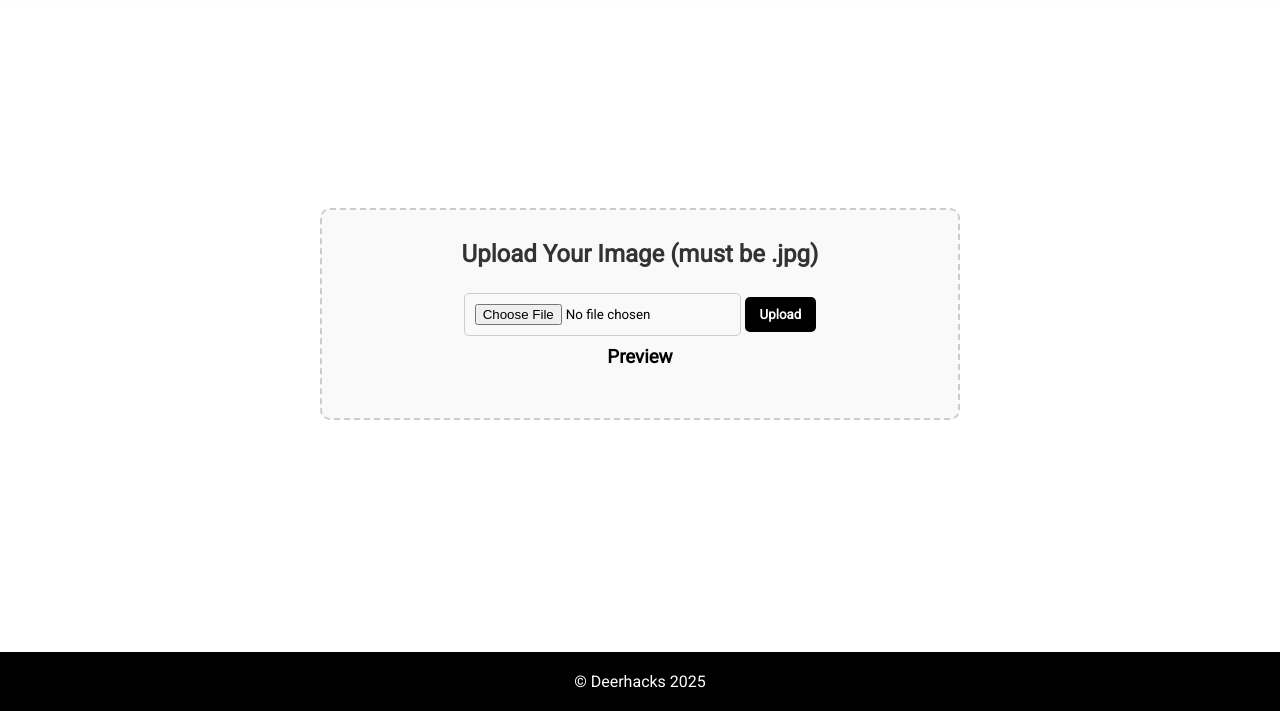
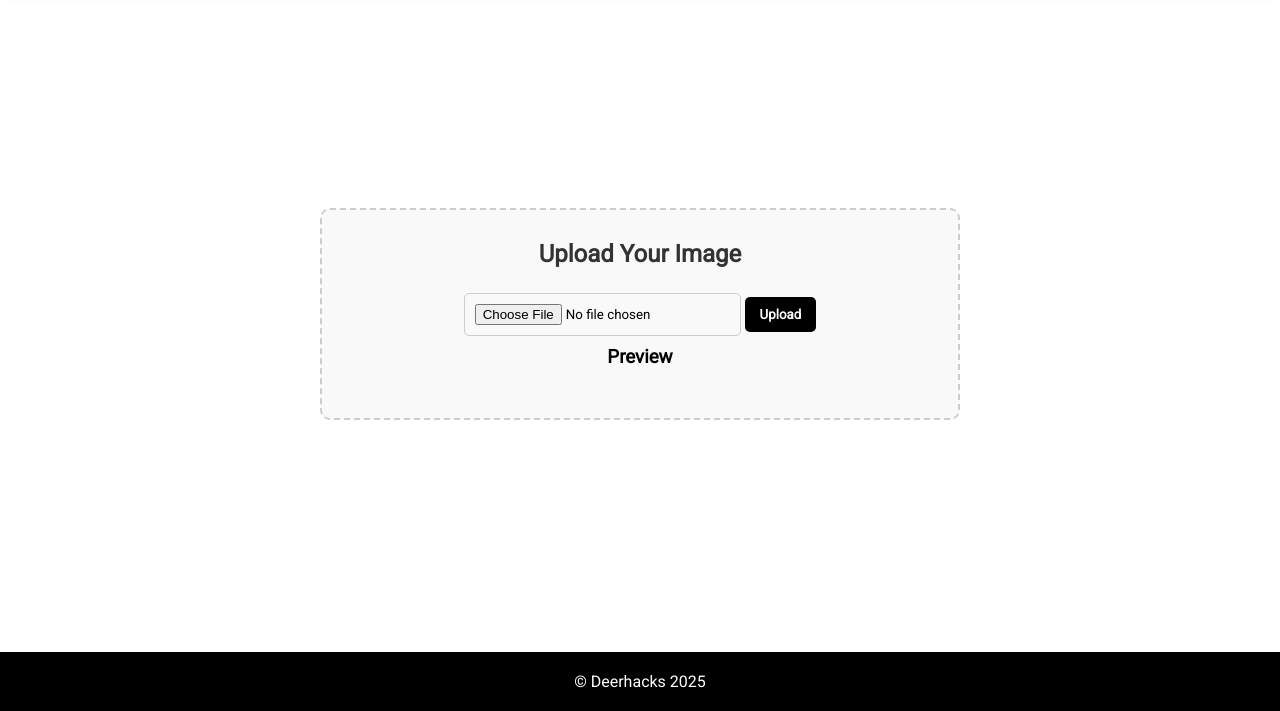
Before and after one commit to GabeYou/Deerhacks_2025_Project, a website: page public/home.html in a window 1280 px wide. Shown: the part 89-800 px from the top of the page. Drawn offline with Linux system fonts and the light colour scheme.

Commit message:
Removed jpg requirement title

```diff
--- a/public/home.html
+++ b/public/home.html
@@ -22,7 +22,7 @@
 
     <div class="main-content">
         <section class="upload-section">
-            <h2>Upload Your Image (must be .jpg)</h2>
+            <h2>Upload Your Image</h2>
             <form id="upload-form">
                 <input type="file" id="imageInput" accept="image/*">
                 <button type="submit">Upload</button>
```
